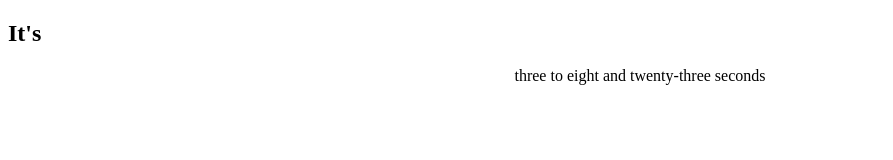
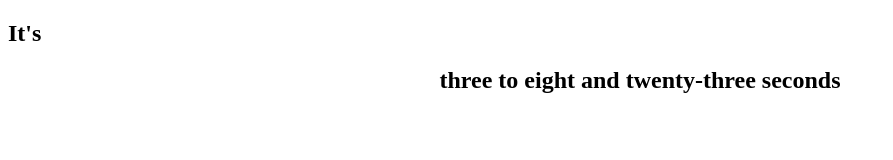
Before and after one commit to levchCode/what_time_is_it, a plain HTML site: page index.html in a window 1280 px wide. Shown: the whole page, without its empty margins (0-893 px from the left). Drawn offline with Linux system fonts and the light colour scheme.

Commit message:
Update index.html

```diff
--- a/index.html
+++ b/index.html
@@ -7,7 +7,7 @@
 <body onload="javascript:tell_time();">
 
 <h2>It's</h2>
-<p id = "time" style="text-align: center; text-shadow: true">Time<p>
+<h2 id = "time" style="text-align: center; text-shadow: true">Time<h2>
 
 <script type="text/javascript">
 
```
